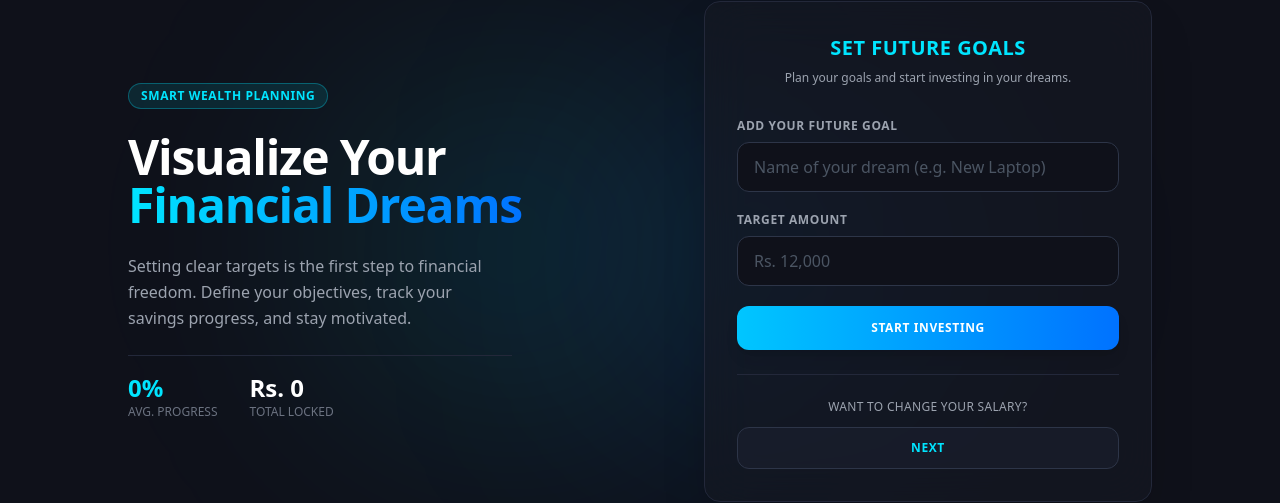
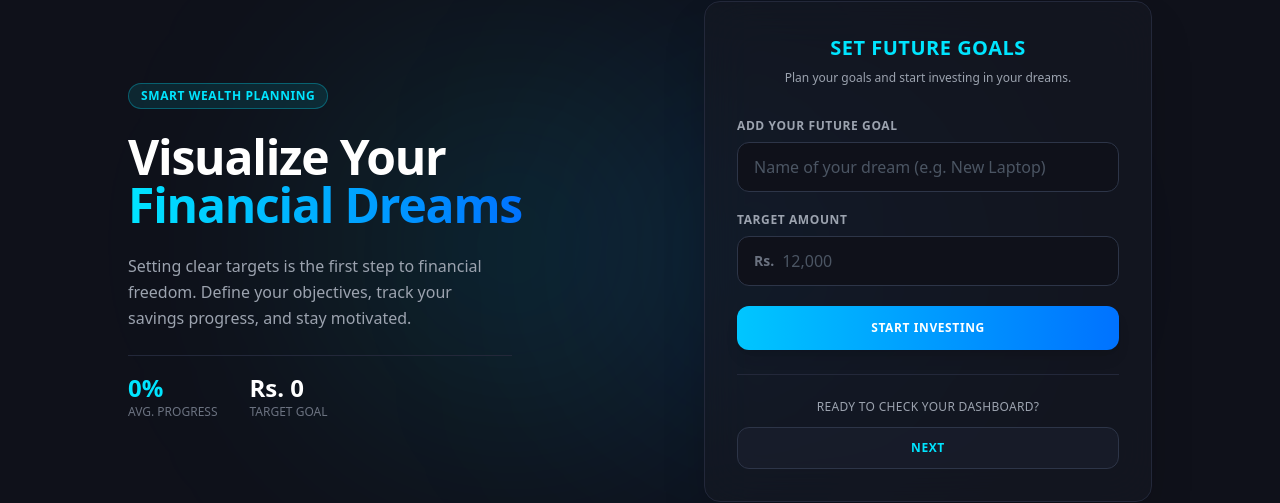
Before and after one commit to sashikmindaka1/MernFinancialTrackerApp, a React (Vite) app: page /SpecialGoalsPage in a window 1280 px wide. Shown: the part 149-652 px from the top of the page. Built offline with nearby package versions, Linux system fonts and the light colour scheme.

Commit message:
show specialgoal part

```diff
--- a/src/components/DashboardSpecialGoal.jsx
+++ b/src/components/DashboardSpecialGoal.jsx
@@ -13,6 +13,7 @@ function DashboardSpecialGoal() {
 
 
 
+
     </div>
   )
 } export default DashboardSpecialGoal;
--- a/src/pages/SpecialGoal.jsx
+++ b/src/pages/SpecialGoal.jsx
@@ -1,68 +1,87 @@
+import React, { useState, useEffect } from "react";
+import { useNavigate } from "react-router-dom"; // Premium navigation without page reloads
 import Navbar from "../components/Navbar";
 import Footer from "../components/Footer";
-import { useState } from "react";
 
 function SpecialGoal() {
-
+  const navigate = useNavigate();
   const [goalName, setGoalName] = useState("");
   const [goalValue, setGoalValue] = useState("");
 
+  // --- LIFECYCLE: LOAD EXISTING GOAL DATA ON MOUNT ---
+  useEffect(() => {
+    const savedGoalName = localStorage.getItem("SpecialGoalName");
+    // 💡 Matching the exact key used in MainDashboard & GetExpenses
+    const savedGoalValue = localStorage.getItem("SpecialGoalShowValue");
 
+    if (savedGoalName) setGoalName(savedGoalName);
+    if (savedGoalValue) setGoalValue(savedGoalValue);
+  }, []);
+
+  // --- HANDLER: SAVE GOAL TO LOCALSTORAGE ---
+  const handleSaveGoal = () => {
+    if (!goalName.trim() || !goalValue || Number(goalValue) <= 0) {
+      alert("Please enter a valid goal name and target amount.");
+      return;
+    }
+
+    // Persist data using standardized keys across the app
+    localStorage.setItem("SpecialGoalName", goalName);
+    localStorage.setItem("SpecialGoalShowValue", goalValue); // 🔥 Fixed Key Mismatch
+
+    alert("Special Goal Target configured successfully! 🚀");
+  };
 
   return (
     <div className="min-h-screen bg-[#0f111a] text-white flex flex-col justify-between">
+      {/* <Navbar /> Inserted if needed */}
 
-
-      {/* --- MAIN CONTENT CONTAINER: HANDLES THE GRID & BACKGROUND EFFECTS --- */}
+      {/* --- MAIN CONTENT CONTAINER --- */}
       <div className="flex-grow flex items-center justify-center px-6 py-16 relative overflow-hidden">
 
-        {/* Ambient Blurred Background Neon Orbs for UI Depth */}
+        {/* Ambient Blurred Background Neon Orbs */}
         <div className="absolute top-1/4 left-1/4 w-96 h-96 bg-[#00e5ff]/10 rounded-full blur-[120px] pointer-events-none"></div>
         <div className="absolute bottom-1/4 right-1/4 w-96 h-96 bg-[#0072ff]/10 rounded-full blur-[120px] pointer-events-none"></div>
 
-        {/* Responsive Dual-Column Grid System */}
-        {/* Switches to 1 column on mobile and 2 columns on medium screens and up */}
+        {/* Responsive Dual-Column Grid */}
         <div className="max-w-5xl w-full grid grid-cols-1 md:grid-cols-2 gap-12 items-center relative z-10">
 
           {/* ⬅ LEFT COLUMN: MARKETING COPY & CORE VALUE STATEMENT */}
-          {/* Automatically hidden on mobile layout views to clean up screen estate */}
-          <div className=" space-y-6 text-center md:text-left hidden md:block">
-            {/* Context Badge */}
+          <div className="space-y-6 text-center md:text-left hidden md:block">
             <div className="inline-block px-3 py-1 bg-[#00e5ff]/10 border border-[#00e5ff]/30 rounded-full text-xs font-semibold text-[#00e5ff] uppercase tracking-wider">
                Smart Wealth Planning
             </div>
-            {/* Main Headline */}
             <h1 className="text-4xl md:text-5xl font-extrabold tracking-tight text-white leading-tight">
               Visualize Your <br />
               <span className="bg-gradient-to-r from-[#00e5ff] to-[#0072ff] bg-clip-text text-transparent">
                 Financial Dreams
               </span>
             </h1>
-            {/* Description Paragraph */}
             <p className="text-gray-400 text-base max-w-sm leading-relaxed">
               Setting clear targets is the first step to financial freedom. Define your objectives, track your savings progress, and stay motivated.
             </p>
 
-            {/* Quick Metrics Dashboard Preview Showcase */}
+            {/* Quick Metrics Preview Dashboard */}
             <div className="flex gap-8 pt-4 border-t border-[#23283a] max-w-sm">
               <div>
-                <p className="text-2xl font-bold text-[#00e5ff]">0%</p>
+                <p className="text-2xl font-bold text-[#00e5ff]">
+                  {goalValue ? "0%" : "0%"}
+                </p>
                 <p className="text-xs text-gray-500 uppercase">Avg. Progress</p>
               </div>
               <div>
-                <p className="text-2xl font-bold text-white">Rs. 0</p>
-                <p className="text-xs text-gray-500 uppercase">Total Locked</p>
+                <p className="text-2xl font-bold text-white">
+                  Rs. {goalValue ? Number(goalValue).toLocaleString() : "0"}
+                </p>
+                <p className="text-xs text-gray-500 uppercase">Target Goal</p>
               </div>
             </div>
           </div>
 
-          {/*  RIGHT COLUMN: INTERACTIVE FORM CONTAINER */}
-          {/* Uses standard Flex centering hooks to correctly map boundaries across responsive changes */}
+          {/* ➡ RIGHT COLUMN: INTERACTIVE FORM CONTAINER */}
           <div className="flex justify-center md:justify-end w-full">
-            {/* Translucent Glassmorphic Card Wrapper */}
             <div className="w-full max-w-md bg-[#161924]/60 border border-[#23283a] rounded-2xl p-8 shadow-2xl backdrop-blur-xl">
 
-              {/* Form Heading & Subtext */}
               <div className="text-center mb-8">
                 <h2 className="text-xl font-bold text-[#00e5ff] tracking-wide uppercase">
                   Set Future Goals
@@ -72,7 +91,7 @@ function SpecialGoal() {
                 </p>
               </div>
 
-              {/* Input Form Fields Wrapper */}
+              {/* Form Input Fields */}
               <div className="space-y-5">
                 {/* Goal Identification Name Field */}
                 <div>
@@ -80,8 +99,7 @@ function SpecialGoal() {
                     Add your future goal
                   </label>
                   <input
-
-                  value = {goalName}
+                    value={goalName}
                     onChange={(e) => setGoalName(e.target.value)}
                     type="text"
                     placeholder="Name of your dream (e.g. New Laptop)"
@@ -89,35 +107,27 @@ function SpecialGoal() {
                   />
                 </div>
 
-                {/* Target Capital Accumulation Amount Input Field */}
+                {/* Target Capital Amount Input Field */}
                 <div>
                   <label className="block text-xs font-semibold text-gray-400 mb-2 uppercase tracking-wider">
                     Target Amount
                   </label>
+                  <div className="relative flex items-center bg-[#0f111a] border border-[#2d3548] rounded-xl px-4 py-3 focus-within:border-[#00e5ff] transition-all">
+                    <span className="text-gray-500 font-bold text-sm mr-2 pointer-events-none">Rs.</span>
                     <input
-
                       value={goalValue}
-                  onChange={(e) =>setGoalValue(e.target.value)}
-                  type="text"
-                  placeholder="Rs. 12,000"
-                  className="w-full bg-[#0f111a] border border-[#2d3548] rounded-xl px-4 py-3 text-white placeholder-gray-600 focus:outline-none focus:border-[#00e5ff] transition-all"
+                      onChange={(e) => setGoalValue(e.target.value)}
+                      type="number" // 💡 Changed to number for strict financial inputs
+                      placeholder="12,000"
+                      className="w-full bg-transparent text-white placeholder-gray-600 focus:outline-none [appearance:textfield] [&::-webkit-outer-spin-button]:appearance-none [&::-webkit-inner-spin-button]:appearance-none"
                     />
                   </div>
+                </div>
 
-                {/* Primary Action Button */}
+                {/* Primary Save Action Button */}
                 <button
-
-                onClick={() => {
-
-                  const SpecialGoalName = localStorage.setItem("SpecialGoalName", goalName)
-                  const SpecialGoalValue = localStorage.setItem("SpecialGoalValue", goalValue)
-                  alert('value addded');
-                  window.location.reload();
-
-                }}
-
-
-                  type="submit"
+                  onClick={handleSaveGoal}
+                  type="button"
                   className="w-full bg-gradient-to-r from-[#00c6ff] to-[#0072ff] text-white font-bold py-3.5 px-4 rounded-xl shadow-lg hover:opacity-95 active:scale-[0.98] transition-all uppercase tracking-wider text-xs"
                 >
                   Start Investing
@@ -127,19 +137,13 @@ function SpecialGoal() {
               {/* Visual Divider Separator */}
               <div className="border-t border-[#23283a] my-6"></div>
 
-              {/* Secondary Option: Salary Readjustment Navigation Trigger */}
+              {/* Secondary Navigation Option */}
               <div className="text-center">
                 <h3 className="text-xs font-medium text-gray-400 uppercase tracking-wide mb-3">
-                  Want to change your salary?
+                  Ready to check your Dashboard?
                 </h3>
                 <button
-                 onClick={() =>{
-
-                  window.location.href = '/OnboardingSetupPage'
-
-                }}
-
-
+                  onClick={() => navigate("/OnboardingSetupPage")} // 💡 SPA routing logic
                   type="button"
                   className="w-full bg-[#1e2332]/50 border border-[#2d3548] text-[#00e5ff] hover:bg-[#00e5ff]/10 font-bold py-3 px-4 rounded-xl transition-all uppercase tracking-wider text-xs"
                 >
@@ -153,7 +157,7 @@ function SpecialGoal() {
         </div>
       </div>
 
-
+      {/* <Footer /> Inserted if needed */}
     </div>
   );
 }
```
Lines whose indentation alone changed are shown as unchanged.
